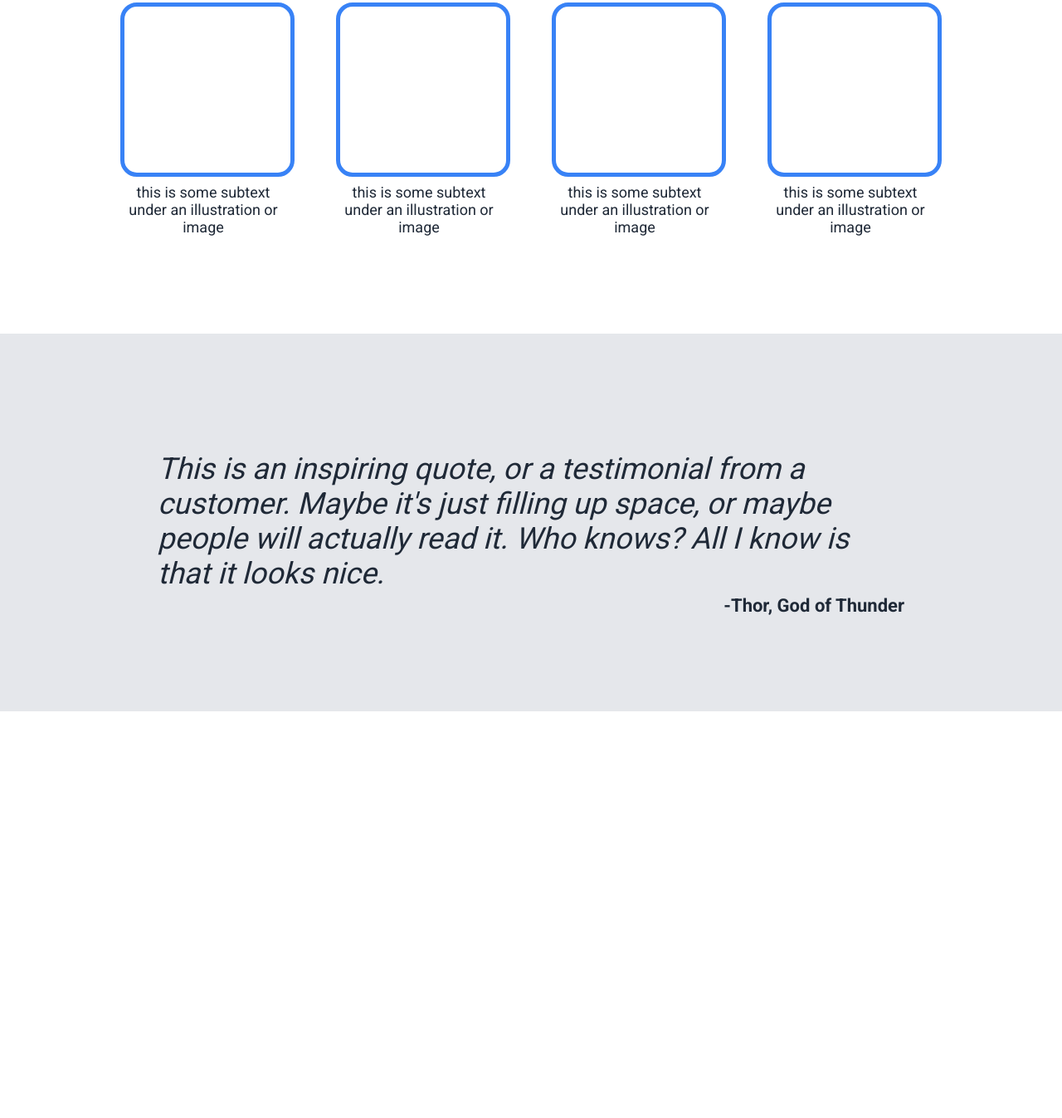
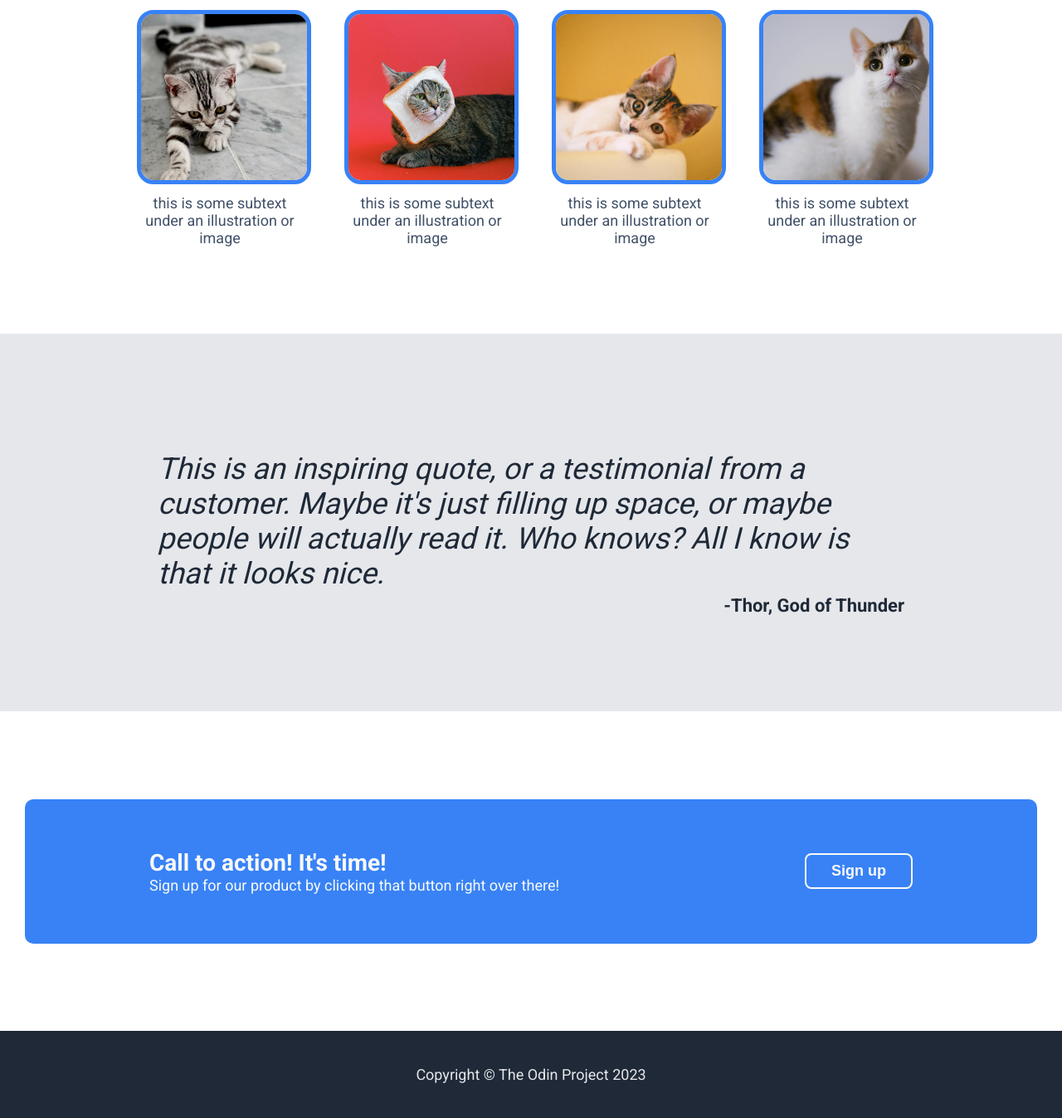
Before and after one commit to pepel7/landing-page, a plain HTML site: page index.html in a window 1280 px wide. Shown: the part 723-2070 px from the top of the page at 83% size. Before the commit the page ends 1580 px from the top, so only its background shows below. Drawn offline with Linux system fonts and the light colour scheme.

Commit message:
Add fourth part of index.html, footer, images, edit README file

```diff
--- a/index.html
+++ b/index.html
@@ -2,6 +2,7 @@
 <html lang="en">
 <head>
     <meta charset="UTF-8">
+    <meta name="viewport" content="width=device-width, initial-scale=1.0">
     <title>Landing page</title>
     <link rel="stylesheet" href="style.css">
 </head>
@@ -23,7 +24,7 @@
                     <button>Sign up</button>
                 </div>
                 <div class="image-placeholder">
-                    <img src="images/blue-haired-girl.jpg" alt="a blue-haired girl is showing her palm on a starry background">
+                    <img src="images/rainbow-cat.jpg" alt="photo of cat with blurry background with garland light">
                 </div>
             </div>
         </div>
@@ -34,19 +35,19 @@
             <h2>Some random information.</h2>
             <div class="four-containers">
                 <div class="container">
-                    <div class="image-container"></div>
+                    <div class="image-container"> <img id="image-one" src="images/tiger-like-cat.jpg"> </div>
                     <p>this is some subtext under an illustration or image</p>
                 </div>
                 <div class="container">
-                    <div class="image-container"></div>
+                    <div class="image-container"> <img id="image-three" src="images/red-cat.jpg"> </div>
                     <p>this is some subtext under an illustration or image</p>
                 </div>
                 <div class="container">
-                    <div class="image-container"></div>
+                    <div  class="image-container"> <img  src="images/yellow-cat.jpg"> </div>
                     <p>this is some subtext under an illustration or image</p>
                 </div>
                 <div class="container">
-                    <div class="image-container"></div>
+                    <div class="image-container"> <img src="images/white-cat.jpg"> </div>
                     <p>this is some subtext under an illustration or image</p>
                 </div>
             </div>
@@ -59,5 +60,19 @@
             <h4>-Thor, God of Thunder</h4>
         </div>
     </div>
+
+    <div class="fourth-part">
+        <div class="fourth-content">
+            <div class="left-call-to-action">
+                <h3>Call to action! It's time!</h3>
+                <p>Sign up for our product by clicking that button right over there!</p>
+            </div>
+            <button>Sign up</button>
+        </div>
+    </div>
+
+    <footer>
+        <p>Copyright © The Odin Project 2023</p>
+    </footer>
 </body>
 </html>
--- a/style.css
+++ b/style.css
@@ -1,4 +1,9 @@
 @import url('https://fonts.googleapis.com/css2?family=Roboto:wght@400;700&display=swap');
+
+* {
+    padding: 0;
+    margin: 0;
+}
 
 body {
     font-family: Roboto, sans-serif;
@@ -7,17 +12,20 @@ body {
     font-size: 18px;
 }
 
-.first-part {
+.first-part, .second-part, .third-part, .fourth-part {
     display: flex;
     justify-content: center;
-    align-items: center;
-    background-color: #1F2937;
 }
 
-.first-content {
+.first-part {
+    background-color: #1F2937;
+    color: #f9faf8;
+    height: 600px;
+}
+
+.first-content, .second-content, .third-content, .fourth-content, .left-call-to-action {
     display: flex;
     flex-direction: column;
-    height: 600px;
 }
 
 header {
@@ -34,13 +42,11 @@ header {
 
 .logo {
     font-size: 24px;
-    color: #f9faf8;
     font-weight: 800px;
 }
 
 .hero {
     display: flex;
-    justify-content: space-between;
     gap: 60px;
     margin: auto 0;
 }
@@ -57,7 +63,6 @@ header a,
 .hero p {
     text-decoration: none;
     color: #e5e7eb;
-    margin: 0;
 }
 
 .hero p {
@@ -66,67 +71,55 @@ header a,
 
 .hero h1 {
     font-size: 48px;
-    color: #f9faf8;
-    margin: 0;
-    padding: 0;
 }
 
-.hero button {
+button {
     background-color: #3882f6;
-    color: #f9faf8;
-    border-radius: 5px;
-    padding: 8px;
-    font-size: 18px;
+    color: inherit;
+    font-size: inherit;
+    border-radius: 8px;
+    padding: 9px 20px;
     width: 130px;
     border: none;
     font-weight: 600;
+    cursor: pointer;
 }
 
 .hero .image-placeholder {
-    background-color: #415168;
     width: 600px;
     height: 250px;
-    border-radius: 5px;
+    border-radius: 10px;
+}
+
+img {
+    width: 100%;
+    height: inherit;
+    object-fit: cover;
+    object-position: center;
 }
 
 .hero img {
-    width: 100%;
-    height: inherit;
-    object-fit: cover;
-    object-position: top;
     border-radius: 5px;
 }
 
 
 
 .second-part {
-    display: flex;
-    justify-content: center;
     height: 525px;
     color: #1F2937;
-}
-
-.second-content {
-    display: flex;
-    flex-direction: column;
 }
 
 .four-containers {
     display: flex;
     gap: 50px;
-    margin-bottom: 118px;
-}
-
-.second-part h2,
-.second-part p {
-    margin: 0;
-    text-align: center;
+    margin-bottom: 105px;
 }
 
 .second-part h2 {
     font-size: 36px;
     font-weight: 800;
     margin: auto 0;
+    text-align: center;
 }
 
 .container {
@@ -137,28 +130,34 @@ header a,
 div.image-container {
     width: 200px;
     height: 200px;
+}
+
+.image-container img {
     border: 5px solid #3882f6;
     border-radius: 20px;
 }
 
+#image-one {
+    object-position: left;
+}
+
+#image-three {
+    object-position: bottom;
+}
+
 .container p {
     width: 200px;
-    padding-top: 8px;
+    padding-top: 22px;
+    text-align: center;
+    color: #415168;
 }
 
 
 
 .third-part {
-    display: flex;
-    justify-content: center;
     background-color: #e5e7eb;
     height: 455px;
     color: #1F2937;
-}
-
-.third-content {
-    display: flex;
-    flex-direction: column;
 }
 
 .third-part p {
@@ -177,8 +176,49 @@ div.image-container {
 
 
 
+.fourth-part {
+    height: 385px;
+    align-items: center;
+    color: #f9faf8;
+}
+
+.fourth-content {
+    flex-direction: row;
+    align-items: center;
+    justify-content: space-between;
+    background-color: #3882f6;
+    box-sizing: border-box;
+    width: 1220px;
+    padding: 60px 150px;
+    border-radius: 10px;
+    gap: 20px;
+}
+
+.fouth-part p {
+    color: #e5e7eb;
+}
+
+h3 {
+    font-weight: 800;
+    font-size: 28px;
+}
+
+.fourth-part button {
+    border: 2px solid #f9faf8;
+}
 
 
-/* * {
-    border: 1px solid pink;
-} */
+
+footer {
+    background-color: #1F2937;
+    color: #e5e7eb;
+    height: 105px;
+    display: flex;
+    justify-content: center;
+    align-items: center;
+}
+
+footer p {
+    margin: 0;
+    padding: 0;
+}
```
Also changed, not shown: images/blue-haired-girl.jpg (deleted), images/red-cat.jpg (added), images/tiger-like-cat.jpg (added), images/white-cat.jpg (added), images/yellow-cat.jpg (added), 2 other files.
